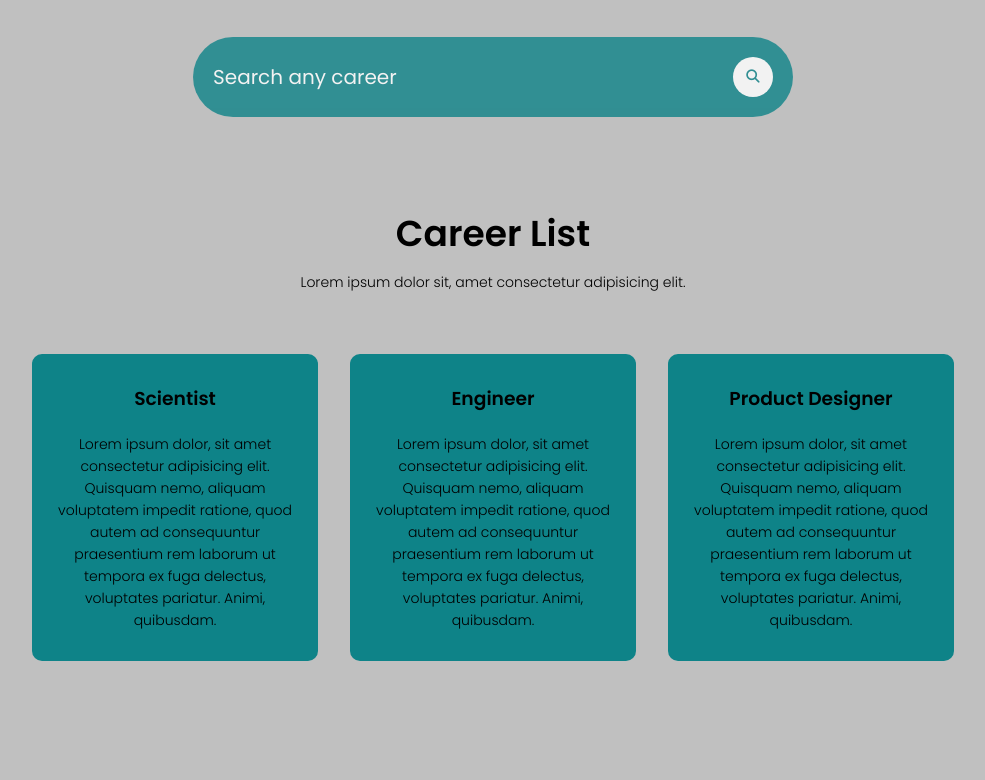
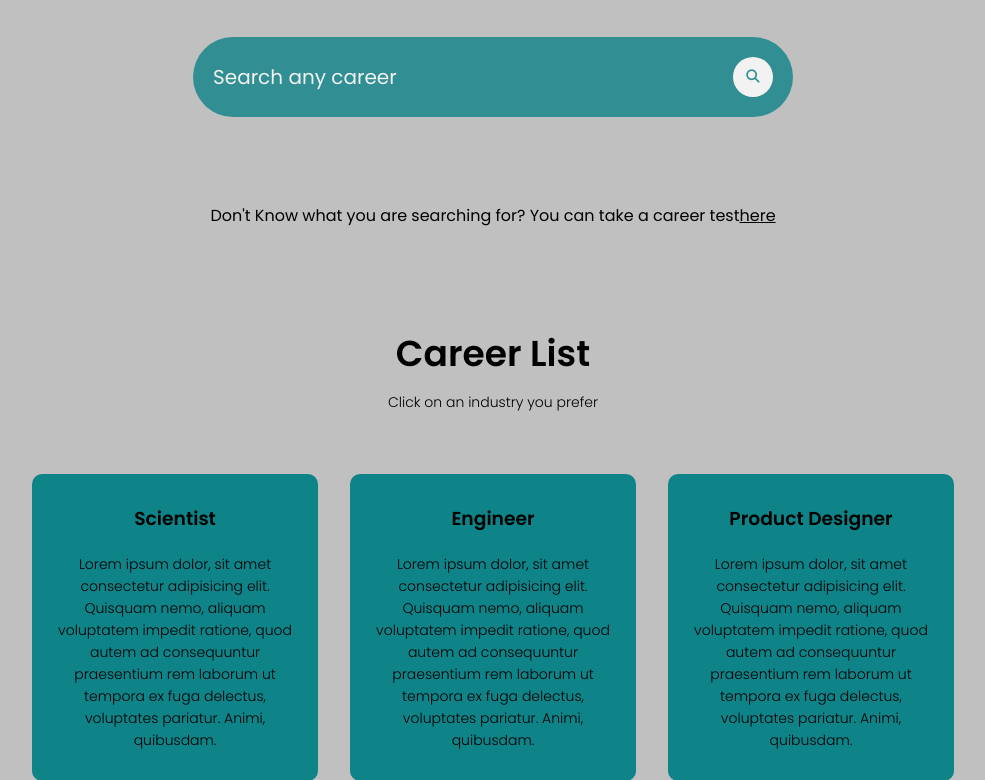
Before and after one commit to osamudiamenojo/career_wise, a Flask app: page /careers in a window 1280 px wide. Shown: the part 401-1181 px from the top of the page, without its empty margins (147-1132 px from the left). Run offline with Flask 3, Linux system fonts and the light colour scheme.

Commit message:
added profiler link in base.html

```diff
--- a/static/style.css
+++ b/static/style.css
@@ -183,6 +183,10 @@ nav .fa {
    min-height: 15vh;
    padding: 3%;
 }
+ .container a:hover {
+    color: rgb(36, 150, 237);
+    margin-left: 1vw;
+  }
 
 .search-bar {
    width: 600px;
--- a/templates/base.html
+++ b/templates/base.html
@@ -40,6 +40,8 @@
             <button type="submit"><i class="fa-solid fa-magnifying-glass " style="color: #0e8388;"></i></button>
         </form>
     </div>
+    <p class="container">Don't Know what you are searching for?  You can take a career test <a href="{{url_for('profiler', start='1')}}">here</a></p>
+
 
       {% block content %}  {% endblock %}
 
--- a/templates/careers.html
+++ b/templates/careers.html
@@ -4,7 +4,7 @@
     <!-- CAREERS -->
     <section class="careers">
         <h1>Career List</h1>
-        <p>Lorem ipsum dolor sit, amet consectetur adipisicing elit.</p>
+        <p>Click on an industry you prefer</p>
 
         <div class="row">
             <div class="career-col">
```
